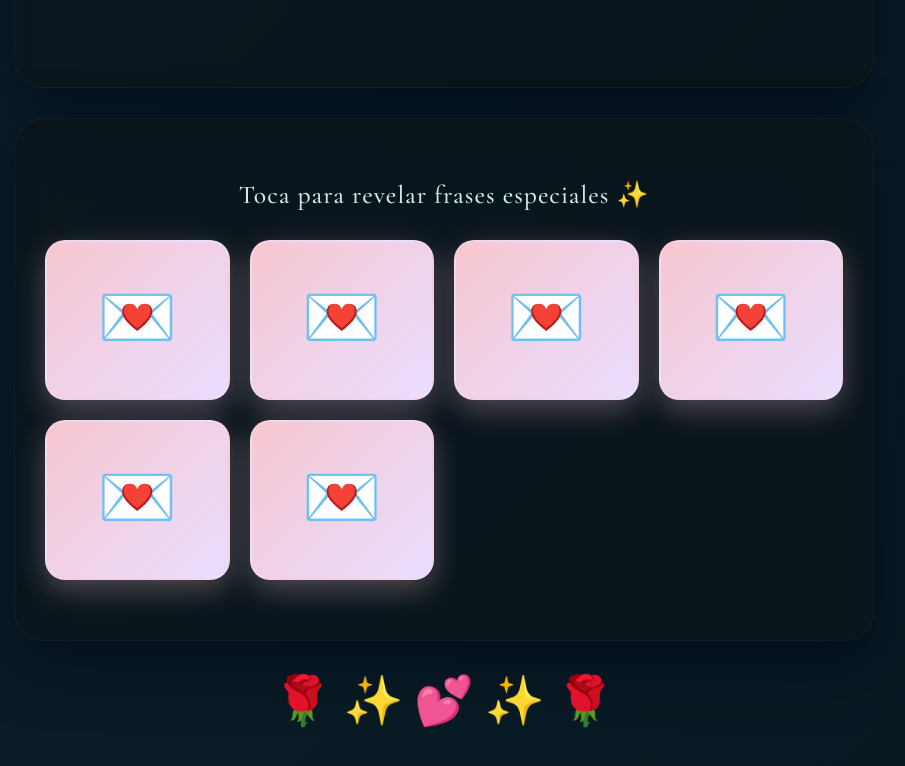
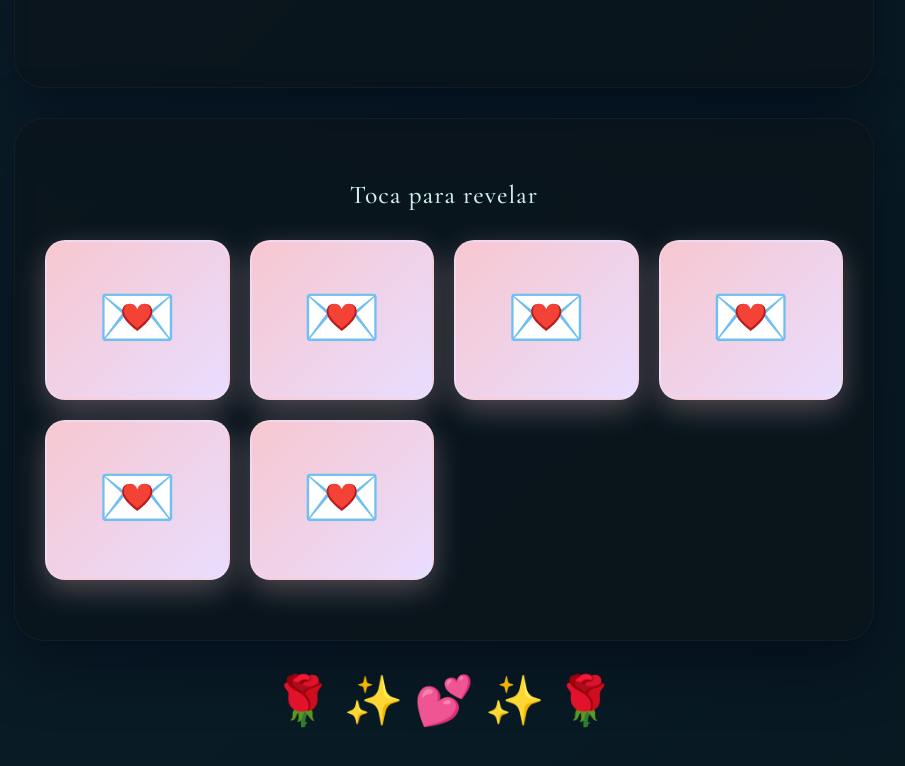
Before and after one commit to Jaryhh/yohanna, a plain HTML site: page index.html in a window 1280 px wide. Shown: the part 5465-6231 px from the top of the page, without its empty margins (196-1101 px from the left). Drawn offline with nearby package versions, Linux system fonts and the light colour scheme.

Commit message:
Update index.html

```diff
--- a/index.html
+++ b/index.html
@@ -145,7 +145,7 @@
         <!-- Hidden phrases section -->
         <div class="card animate">
             <div class="hidden-phrases-section">
-                <p class="tap-instruction">Toca para revelar frases especiales ✨</p>
+                <p class="tap-instruction">Toca para revelar</p>
 
                 <div class="hidden-phrases-container">
                     <div class="hidden-phrase">
```
